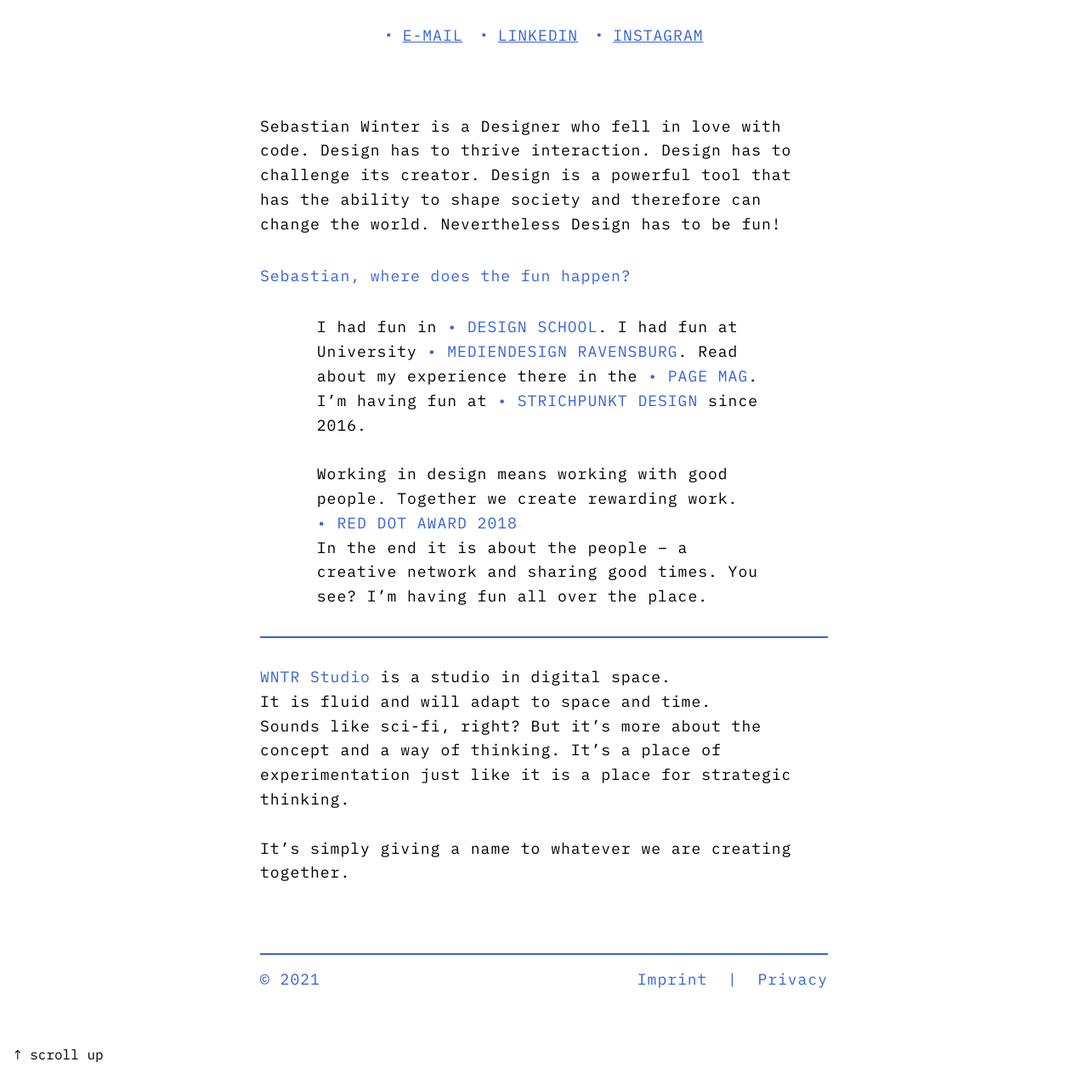
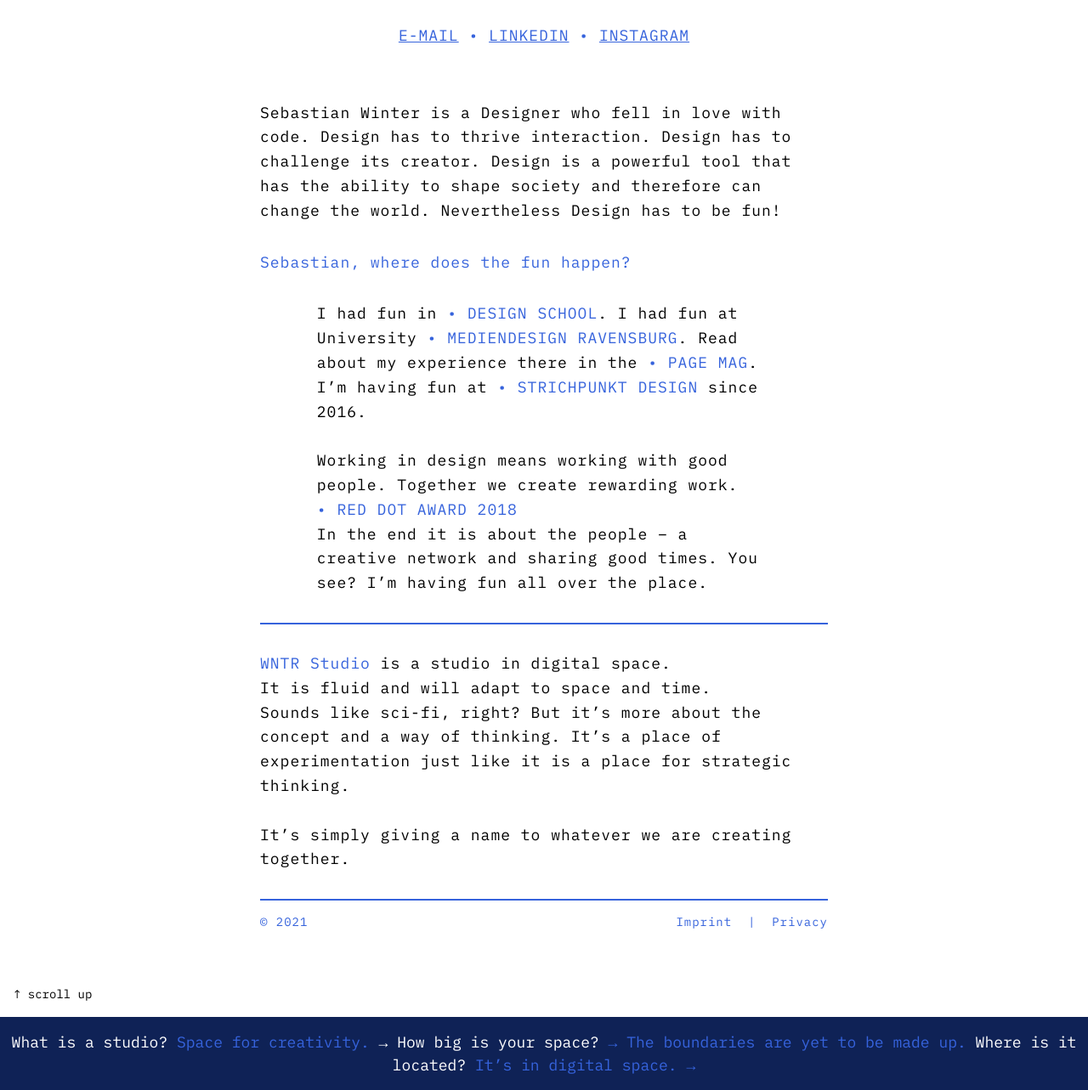
Before and after one commit to sebastianwinter/wntr, a website built with webpack: page src/index.html in a window 1280 px wide. Shown: the part 588-1871 px from the top of the page at 85% size. Built offline with nearby package versions, Linux system fonts and the light colour scheme.

Commit message:
refactor: clean stylings

```diff
--- a/src/components/article/article.scss
+++ b/src/components/article/article.scss
@@ -1,7 +1,7 @@
 .article {
 	width: 100%;
-	padding: 1rem;
-	max-width: 700px;
+	padding: 0 1rem;
+	max-width: $article-max-width;
 	margin: 0 auto;
 	margin-top: 3rem;
 	display: flex;
--- a/src/components/footer/footer.scss
+++ b/src/components/footer/footer.scss
@@ -1,8 +1,8 @@
 .footer {
-	width: 100%;
-	max-width: calc(700px - 2rem);
+	width: calc(100% - 2rem);
+	max-width: calc(#{$article-max-width} - 2rem);
 	margin: 0 auto;
-	margin-top: 2rem;
+	margin-top: 0;
 	margin-bottom: 2rem;
 	padding: 1rem 0;
 	display: flex;
@@ -11,14 +11,14 @@
 	justify-content: space-between;
 	border-top: 2px solid $blue;
 
-	font-size: 16px;
+	font-size: 12px;
 	line-height: 1.4;
 	letter-spacing: 1px;
 	color: $blue;
 	text-align: left;
 
 	@include respond-to(small) {
-		font-size: 18px;
+		font-size: 14px;
 	}
 
 	&-link {
--- a/src/components/profile/profile.scss
+++ b/src/components/profile/profile.scss
@@ -1,7 +1,7 @@
 .profile {
 	width: 100%;
 	padding: 1rem;
-	max-width: 600px;
+	max-width: $article-max-width;
 	margin: 0 auto;
 	margin-top: 4rem;
 	display: flex;
@@ -25,25 +25,20 @@
 		text-transform: uppercase;
 		line-height: 1.4;
 		letter-spacing: 1px;
+		font-size: 16px;
+
+		@include respond-to(small) {
+			font-size: 18px;
+		}
 
 		i {
 			text-decoration: none;
-			margin-left: 10px;
+			//margin-left: 10px;
 		}
 	}
 
 	&-link {
 		text-decoration: underline;
-		font-size: 16px;
 		color: $blue;
-		margin-right: 10px;
-
-		@include respond-to(small) {
-			font-size: 18px;
-		}
 	}
-
-	/*@include respond-to(medium) {
-		background-color: red;
-	}*/
 }
--- a/src/components/stories/stories.scss
+++ b/src/components/stories/stories.scss
@@ -17,12 +17,15 @@
 	display: inline-block;
 	margin: 0 40px 40px 0;
 
+	&:first-of-type {
+		margin: 0 40px 40px 40px;
+	}
+
 	&.is-open {
 		.story__content {
 			display: block;
 		}
 	}
-
 
 	&__label {
 		color: $white;
--- /dev/null
+++ b/src/components/tape/tape.js
@@ -0,0 +1,11 @@
+export default class Tape {
+    init(root) {
+        this.root = root
+
+        this.render()
+    }
+
+    render() {
+
+    }
+}
--- /dev/null
+++ b/src/components/tape/tape.scss
@@ -0,0 +1,30 @@
+.tape {
+	width: 100%;
+	background-color: $dark-blue;
+	padding: 1rem 0;
+	font-size: 16px;
+
+  	@include respond-to(small) {
+		font-size: 18px;
+	}
+
+  &--light {
+	  background-color: $blue;
+
+	  .tape-anwser {
+		  color: $dark-blue;
+	  }
+	}
+
+	&--dark {
+		background-color: $dark-blue;
+
+		.tape-anwser {
+			color: $blue;
+		}
+  }
+
+  &-question {
+	  color: white;
+  }
+}
--- a/src/index.html
+++ b/src/index.html
@@ -13,7 +13,6 @@
       <h1>WNTR.Studio</h1>
 
     </div>
-    <!--<img src="./images/1.png"/>-->
     <div class="stories">
       <div class="story">
         <div class="story__cover">
@@ -161,9 +160,9 @@
       <img class="profile-image" alt="Profilbild Sebastian Winter" src="./images/sebastian-winter.jpg"/>
       <img class="profile-name" alt="Name Sebastian Winter" src="./images/sebastian-winter.svg"/>
       <div class="profile-links">
-        <i>•&nbsp;</i><a class="profile-link" href="mailto:hallo@sebastianwinter-design">E-Mail</a>
-        <i>•&nbsp;</i><a class="profile-link" target="_blank" href="https://www.linkedin.com/in/s-winter/">LinkedIn</a>
-        <i>•&nbsp;</i><a class="profile-link" target="_blank" href="https://www.instagram.com/sebe_img/">Instagram</a>
+        <a class="profile-link" href="mailto:hallo@sebastianwinter-design">E-Mail</a>
+        <i>&nbsp;•&nbsp;</i><a class="profile-link" target="_blank" href="https://www.linkedin.com/in/s-winter/">LinkedIn</a>
+        <i>&nbsp;•&nbsp;</i><a class="profile-link" target="_blank" href="https://www.instagram.com/sebe_img/">Instagram</a>
       </div>
     </div>
     <div class="article">
@@ -204,5 +203,8 @@
     <div class="scrollUpIndicator">
       ↑ scroll up
     </div>
+    <div class="tape tape--dark">
+      <span class="tape-question">What is a studio? </span><span class="tape-anwser">Space for creativity.</span><span class="tape-question"> → How big is your space?</span><span class="tape-anwser"> → The boundaries are yet to be made up.</span> <span class="tape-question">Where is it located?</span><span class="tape-anwser"> It’s in digital space. →<span>
+    </div>
   </body>
 </html>
--- a/src/scss/app.scss
+++ b/src/scss/app.scss
@@ -22,6 +22,7 @@
 @import '../components/profile/profile';
 @import '../components/article/article';
 @import '../components/footer/footer';
+@import '../components/tape/tape';
 
 /* Browser specific styles */
 @import 'dirty/hacks';
@@ -47,6 +48,11 @@ body {
   color: $black;
   padding: 1rem;
   text-align: left;
+  font-size: 12px;
+
+  @include respond-to(small) {
+		font-size: 14px;
+	}
 }
 
 /*p {
--- a/src/scss/base/_vars.scss
+++ b/src/scss/base/_vars.scss
@@ -12,6 +12,9 @@ $white: #fff;
 $blue: #3663DC;
 $dark-blue: #0F2256;
 
+
+$article-max-width: 700px;
+
 $body-background-color: #333;
 $foreground-color: #fff;
 /* Components */
```
Also changed, not shown: dist/css/app.css, dist/index.html.
